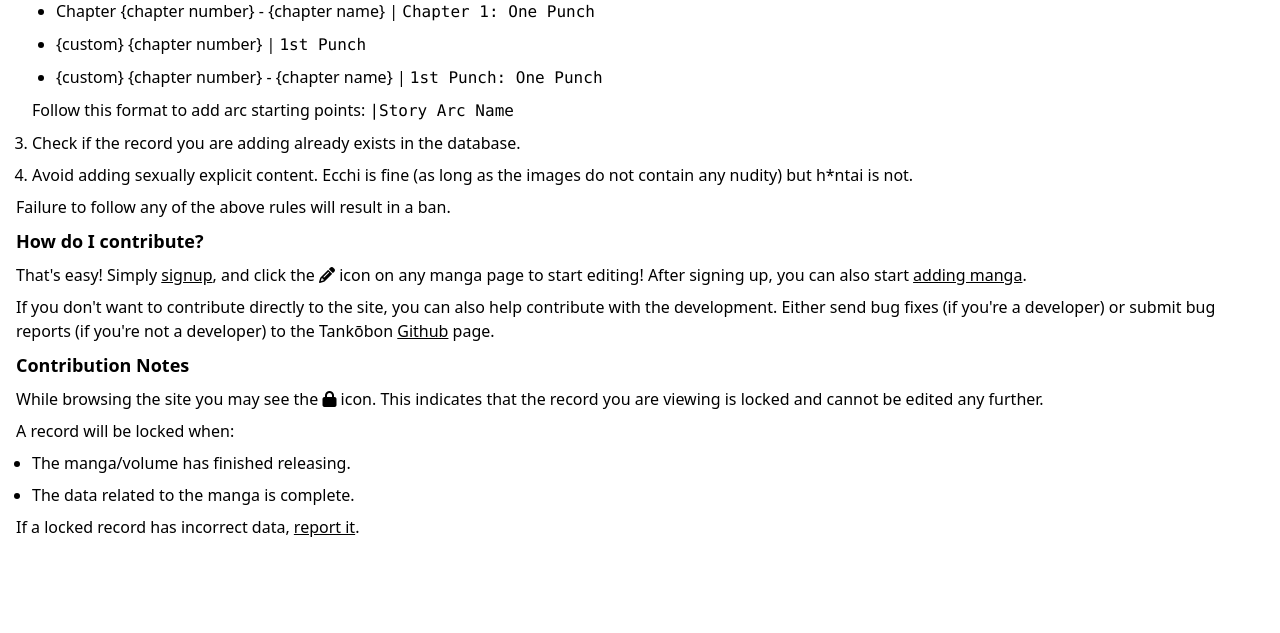
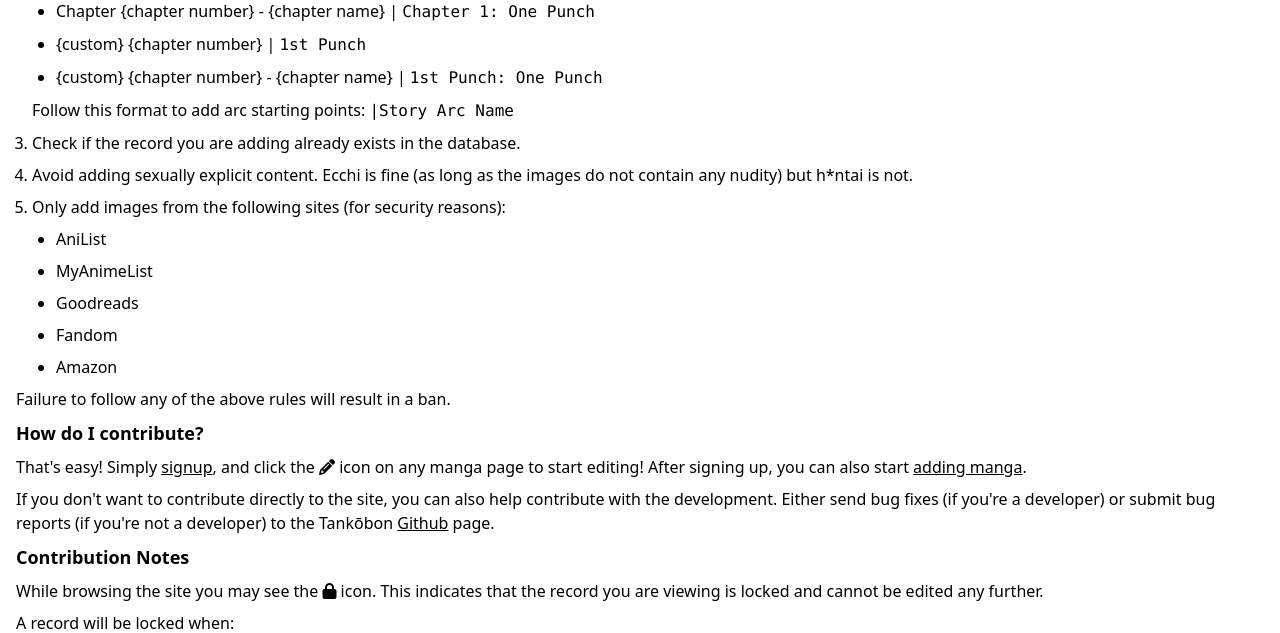
Before and after one commit to crxssed7/tankobon, a Django app: page /guidelines/ in a window 1280 px wide. Shown: the part 321-954 px from the top of the page. Before the commit the page ends 858 px from the top, so only its background shows below. Run offline with Django 3.2, Linux system fonts and the light colour scheme; parts of the project's set-up code (start-up, migrations or seed data) failed here and were passed over; some libraries are stand-ins or nearby versions.

Commit message:
Add images info to contrib

```diff
--- a/web/templates/web/contrib.html
+++ b/web/templates/web/contrib.html
@@ -39,6 +39,24 @@
             <li class="mb-2">
                 Avoid adding sexually explicit content. Ecchi is fine (as long as the images do not contain any nudity) but h*ntai is not.
             </li>
+            <li class="mb-2">Only add images from the following sites (for security reasons):</li>
+            <ul class="list-disc pl-6">
+                <li class="mb-2">
+                    AniList
+                </li>
+                <li class="mb-2">
+                    MyAnimeList
+                </li>
+                <li class="mb-2">
+                    Goodreads
+                </li>
+                <li class="mb-2">
+                    Fandom
+                </li>
+                <li class="mb-2">
+                    Amazon
+                </li>
+            </ul>
         </ul>
         <p>Failure to follow any of the above rules will result in a ban.</p>
         <h5 class="font-bold text-lg my-2">How do I contribute?</h5>
```
